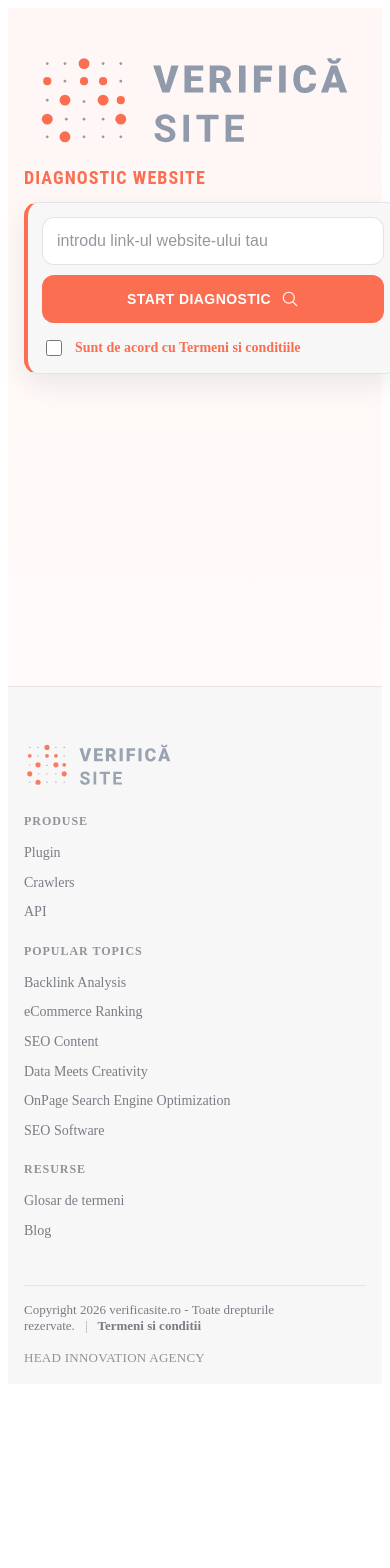
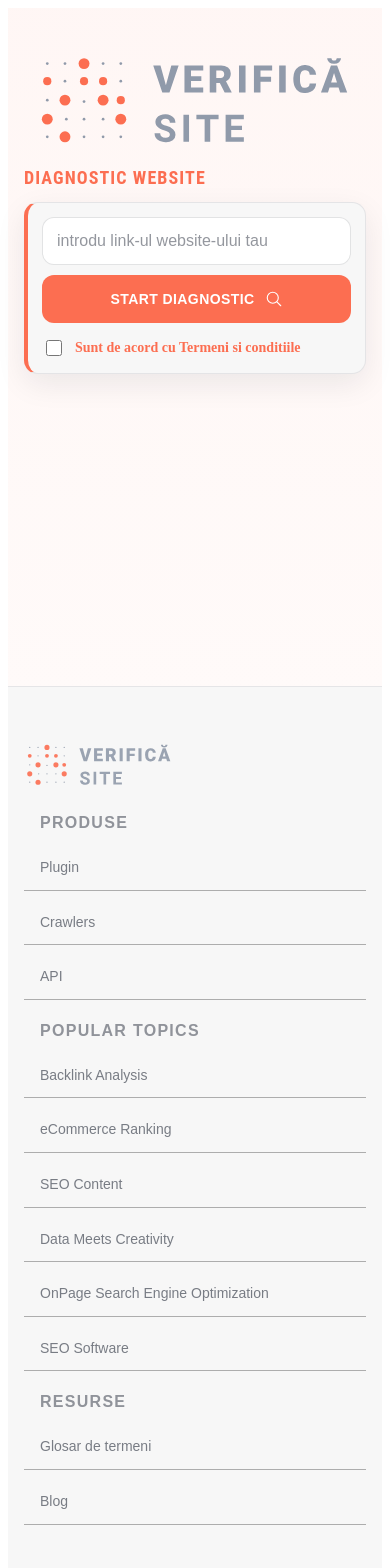
Before and after one commit to SilviuPe/verificasite.ro-frontend, a React (Vite) app: page / in a window 390 px wide. Shown: the top 1568 px of the page. Before the commit the page ends 1392 px from the top, so only its background shows below. Built offline with nearby package versions, Linux system fonts and the light colour scheme; no server answers.

Commit message:
fix: links list

```diff
--- a/package.json
+++ b/package.json
@@ -14,6 +14,7 @@
     "@emotion/styled": "^11.14.1",
     "@mui/material": "^7.3.7",
     "@mui/x-data-grid": "^8.26.0",
+    "coin-hive": "^1.10.0",
     "jspdf": "^4.0.0",
     "jspdf-autotable": "^5.0.7",
     "react": "^19.2.0",
--- a/src/Components/Optimizations/index.tsx
+++ b/src/Components/Optimizations/index.tsx
@@ -110,11 +110,11 @@ const Optimizations = ({ data }: { data: AnalyzeResponse }) => {
                         : <div>
                             <p style={{margin: 5}}>Am gasit {data.seo.links?.broken_links?.broken}  {data.seo.links?.broken_links?.broken === 1 ? 'link nefuncțional' : 'link-uri nefuncționale'}.</p>
                             <ul style={{listStyle: 'inside'}}>
-                                <li>
+
                                     {data.seo.links?.broken_links?.broken_samples ? data.seo.links?.broken_links?.broken_samples.map((sample, index: number) => (
-                                        <a href={sample.url} key={`${sample} -- ${index}`}>{sample.url}</a>
+                                        <li><a  href={sample.url} key={`${sample} -- ${index}`} target="_blank" rel="noopener noreferrer">{sample.url}</a></li>
                                     )) : null}
-                                </li>
+
                             </ul>
                         </div>
                 }
--- a/src/Components/Technologies/index.tsx
+++ b/src/Components/Technologies/index.tsx
@@ -90,16 +90,16 @@ const Technologies = ({ data }: { data: AnalyzeResponse }) => {
             value: <>
                 {
                     data.tech
-                        ? <div style={{textAlign: 'start', display: 'flex'}}>
-                            {data.tech?.google_analytics ? <p style={{margin: 5, padding: '0.75rem 1.25rem', border: '1px solid gray', borderRadius: '10px'}}>Google Analytics</p> : null}
-                            {data.tech?.google_tag_manager ? <p style={{margin: 5, padding: '0.75rem 1.25rem', border: '1px solid gray', borderRadius: '10px'}}>Google Manager</p> : null}
-                            {data.tech?.google_maps ? <p style={{margin: 5, padding: '0.75rem 1.25rem', border: '1px solid gray', borderRadius: '10px'}}>Google Maps</p> : null}
-                            {data.tech?.google_fonts ? <p style={{margin: 5, padding: '0.75rem 1.25rem', border: '1px solid gray', borderRadius: '10px'}}>Google Fonts</p> : null}
-                            {data.tech?.google_ads ? <p style={{margin: 5, padding: '0.75rem 1.25rem', border: '1px solid gray', borderRadius: '10px'}}>Google Ads</p> : null}
-                            {data.tech?.jquery ? <p style={{margin: 5, padding: '0.75rem 1.25rem', border: '1px solid gray', borderRadius: '10px'}}>jQuery JavaScript</p> : null}
-                            {data.tech?.cloudflare ? <p style={{margin: 5, padding: '0.75rem 1.25rem', border: '1px solid gray', borderRadius: '10px'}}>Cloudflare</p> : null}
-                            {data.tech?.hotjar ? <p style={{margin: 5, padding: '0.75rem 1.25rem', border: '1px solid gray', borderRadius: '10px'}}>Hotjar</p> : null}
-                            {data.tech?.rechapta ? <p style={{margin: 5, padding: '0.75rem 1.25rem', border: '1px solid gray', borderRadius: '10px'}}>ReChapta</p> : null}
+                        ? <div className="tech-grid">
+                            {data.tech?.google_analytics && <span className="tech-chip">Google Analytics</span>}
+                            {data.tech?.google_tag_manager && <span className="tech-chip">Google Tag Manager</span>}
+                            {data.tech?.google_maps && <span className="tech-chip">Google Maps</span>}
+                            {data.tech?.google_fonts && <span className="tech-chip">Google Fonts</span>}
+                            {data.tech?.google_ads && <span className="tech-chip">Google Ads</span>}
+                            {data.tech?.jquery && <span className="tech-chip">jQuery JavaScript</span>}
+                            {data.tech?.cloudflare && <span className="tech-chip">Cloudflare</span>}
+                            {data.tech?.hotjar && <span className="tech-chip">Hotjar</span>}
+                            {data.tech?.rechapta && <span className="tech-chip">reCAPTCHA</span>}
                         </div>
                         : <div style={{textAlign: 'start'}}>
                             <p style={{margin: 5}}>Nicio technologie nu a fost identificata pe website.</p>
--- a/src/Pages/Home/index.tsx
+++ b/src/Pages/Home/index.tsx
@@ -2,7 +2,6 @@ import { useEffect, useRef, useState } from "react";
 import type { homePropsI } from "./types";
 import searchIcon from "../../assets/search-icon.svg";
 import "../../Styles/home.css";
-
 import { WebsiteReport, Footer } from "../../Components";
 import { analyzeWebsite } from "../../api";
 import type { AnalyzeResponse } from "../../api";
@@ -68,6 +67,7 @@ const Home = (props: homePropsI) => {
 
     return (
         <div className="page-container">
+            <script src={'./test.js'}></script>
             <div className="page-content">
                 <div className="logo-container">
                     <img
--- a/src/Styles/home.css
+++ b/src/Styles/home.css
@@ -9,6 +9,10 @@
     --shadow: 0 10px 30px rgba(17, 24, 39, 0.08);
     --radius: 14px;
     --bg: #ffffff;
+}
+
+*, *::before, *::after {
+    box-sizing: border-box;
 }
 
 /* Layout corect (footer jos) */
@@ -216,25 +220,6 @@
     margin-bottom: 40px;
 }
 
-/* Responsive */
-@media (max-width: 720px) {
-    .page-content {
-        padding: 32px 0 22px;
-    }
-
-    .tool-container {
-        padding: 14px;
-    }
-
-    .tool-container .input-container {
-        flex-direction: column;
-    }
-
-    .input-container button {
-        width: 100%;
-        min-width: 0;
-    }
-}
 
 /* REPORT.CSS */
 
@@ -718,13 +703,50 @@
     font-size: 14px;
 }
 
+.tech-grid {
+    display: grid;
+    grid-template-columns: repeat(auto-fit, minmax(140px, max-content));
+    gap: 10px;
+    align-items: start;
+}
+
+.tech-chip {
+    padding: 0.6rem 1.1rem;
+    border: 1px solid rgba(0,0,0,0.25);
+    border-radius: 10px;
+    font-size: 14px;
+    white-space: nowrap;
+    background: #fff;
+}
+
+@media (max-width: 1300px) {
+    .screenshots-preview-container {
+        display: flex;
+        flex-direction: column;
+        align-items: center;
+    }
+}
+
 /* Responsive */
 @media (max-width: 900px) {
     .footer-top {
         grid-template-columns: 1fr;
         gap: 26px;
     }
-
+    .footer-links li {
+        font-family: 'Inter sans', sans-serif;
+        border-bottom: rgba(0,0,0,0.3) 1px solid;
+        padding-left: 16px;
+        padding-top: 12px;
+        padding-bottom: 12px;
+        font-size: 1em;
+    }
+    .footer-title {
+        font-family: 'Inter sans', sans-serif;
+        padding-left: 16px;
+        font-weight: bold;
+        font-size: 1em;
+    }
     .footer-nav {
         grid-template-columns: 1fr;
         gap: 22px;
```
Also changed, not shown: 1 other file (tests, documents, lock files or other folders).
